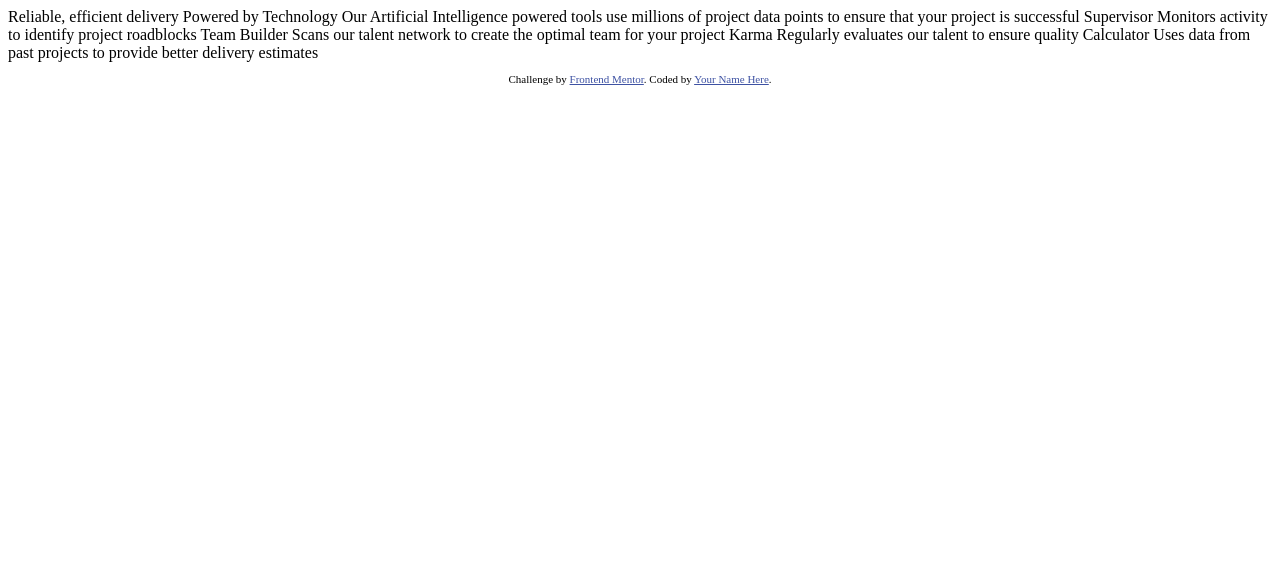
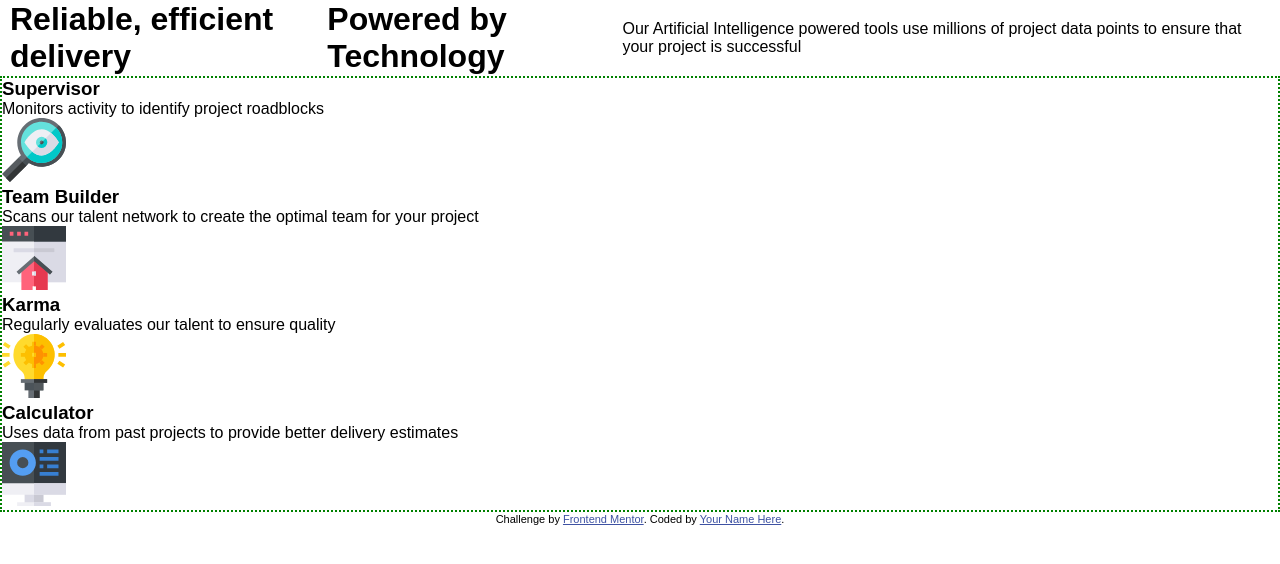
Before and after one commit to Pe-te-r/cohort-2, a plain HTML site: page day-2/four-card-feature-section-master/index.html in a window 1280 px wide. Drawn offline with Linux system fonts and the light colour scheme; files that its build step writes are made by us from their sources.

Commit message:
header done

```diff
--- a/day-2/four-card-feature-section-master/index.html
+++ b/day-2/four-card-feature-section-master/index.html
@@ -13,27 +13,57 @@
     .attribution { font-size: 11px; text-align: center; }
     .attribution a { color: hsl(228, 45%, 44%); }
   </style>
+  <link rel="stylesheet" href="style.css">
 </head>
 <body>
+  <header>
+    <h1>
+      Reliable, efficient delivery
+    </h1>
+    <h1>
+      Powered by Technology
+    </h1>
+    <p>
+      Our Artificial Intelligence powered tools use millions of project data points
+      to ensure that your project is successful
+    </p>
 
-  Reliable, efficient delivery
-  Powered by Technology
+  </header>
+  <main>
 
-  Our Artificial Intelligence powered tools use millions of project data points
-  to ensure that your project is successful
+    <section>
+      <h3>Supervisor</h3>
+      <p>Monitors activity to identify project roadblocks</p>
+      <div>
+        <img src="./images/icon-supervisor.svg" alt="">
+      </div>
+    </section>
 
-  Supervisor
-  Monitors activity to identify project roadblocks
+    <section>
+      <h3>Team Builder</h3>
+      <p>Scans our talent network to create the optimal team for your project</p>
+      <div>
+        <img src="./images/icon-team-builder.svg" alt="">
+      </div>
+    </section>
 
-  Team Builder
-  Scans our talent network to create the optimal team for your project
+    <section>
+     <h3>Karma</h3>
+      <p>Regularly evaluates our talent to ensure quality</p>
+      <div>
+        <img src="./images/icon-karma.svg" alt="">
+      </div>
+    </section>
 
-  Karma
-  Regularly evaluates our talent to ensure quality
+    <section>
+      <h3>Calculator</h3>
+      <p>Uses data from past projects to provide better delivery estimates</p>
+      <div>
+        <img src="./images/icon-calculator.svg" alt="">
+      </div>
+    </section>
 
-  Calculator
-  Uses data from past projects to provide better delivery estimates
-
+  </main>
 
   <footer>
     <p class="attribution">
```
